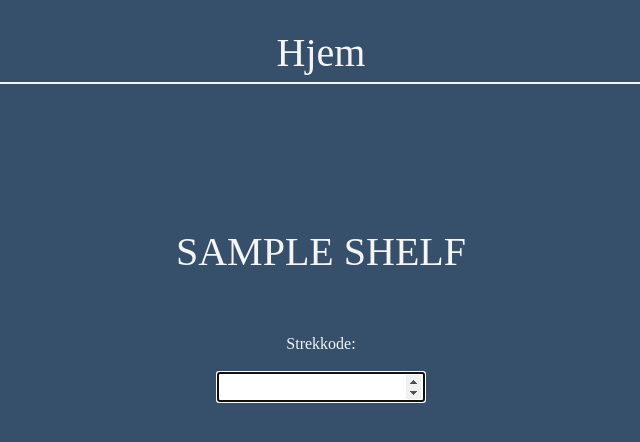
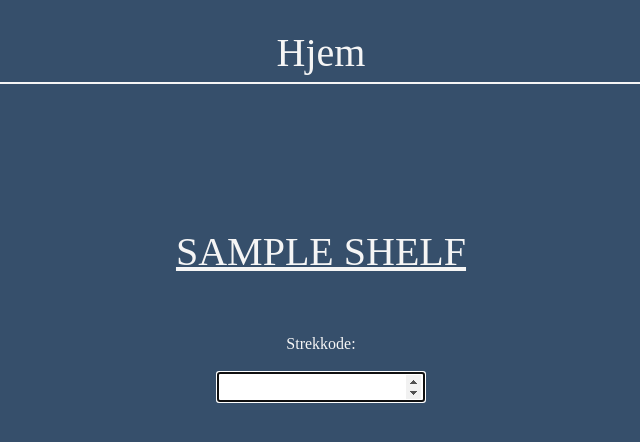
Before and after one commit to SindreVatnaland/Prosjekt, a Flask app: template Item Count/templates/barcode.html in a window 1280 px wide. Shown: the top 442 px of the page, without its empty margins (319-959 px from the left). Run offline with Flask 2, Linux system fonts and the light colour scheme; the template is opened without the code that fills it: most values are stand-ins (such as "Sample title", 1, 10 or a date in 2020); parts of the project's set-up code (start-up, migrations or seed data) failed here and were passed over.

Commit message:
Visual fixes

```diff
--- a/Item Count/templates/barcode.html
+++ b/Item Count/templates/barcode.html
@@ -14,7 +14,9 @@
 
     <form action="/temp" method="post">
         <input type="submit" value="Neste" hidden>
-        <h1 style="margin-top: 10%;" class="info">{{ shelf.split(".")[0].replace("_", " ").upper() }}</h1>
+        <a href="/counting/{{ shelf }}">
+            <h1 style="margin-top: 10%;" class="h1_button">{{ shelf.split(".")[0].replace("_", " ").upper() }}</h1>
+        </a>
         <input type="hidden" name="shelf" value="{{shelf.split('.')[0].replace('_', ' ').upper()}}"/>
         <br/><br/>
         <p class="info">Strekkode:</p>
```
